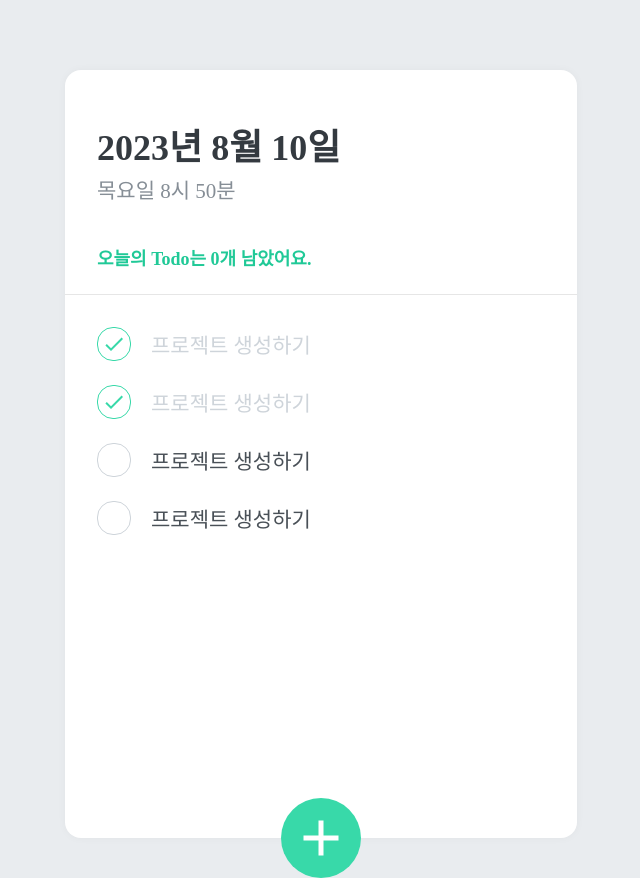
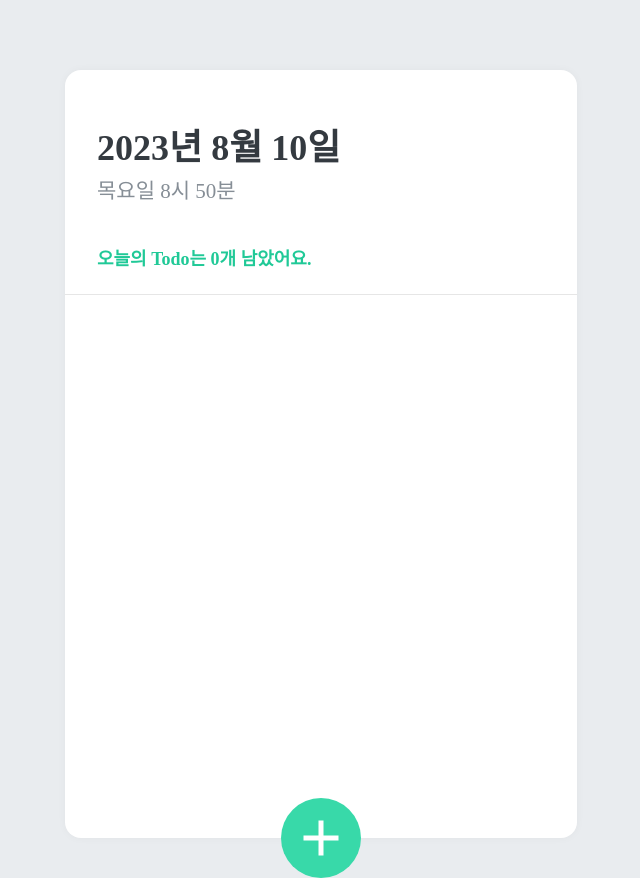
Before and after one commit to ldhbenecia/Practic_TodoList, a React (Create React App) app: page / in a window 1280 px wide. Shown: the whole page, without its empty margins (319-959 px from the left). Built offline with nearby package versions, Linux system fonts and the light colour scheme.

Commit message:
Refactor: Recoil 적용 및 기능 구현

```diff
--- a/src/App.tsx
+++ b/src/App.tsx
@@ -1,9 +1,7 @@
 import React from 'react';
 import { createGlobalStyle } from 'styled-components';
-import TodoTemplate from './Components/TodoTemplate';
-import TodoHeader from './Components/TodoHeader';
-import TodoList from './Components/TodoList';
-import TodoCreate from './Components/TodoCreate';
+import TodoPage from './pages/TodoPage';
+
 
 const GlobalStyle = createGlobalStyle`
   body {
@@ -16,11 +14,7 @@ const App:React.FC = () => {
   return (
     <>
       <GlobalStyle />
-      <TodoTemplate>
-        <TodoHeader/>
-        <TodoList />
-        <TodoCreate open={false}/>
-      </TodoTemplate>
+      <TodoPage />
     </>
   );
 };
--- a/src/Components/TodoCreate.tsx
+++ b/src/Components/TodoCreate.tsx
@@ -1,6 +1,8 @@
 import React, { useState } from 'react';
 import styled, { css } from 'styled-components';
 import { MdAdd } from 'react-icons/md';
+import { useRecoilState } from 'recoil';
+import { todoListStates } from '../data/atoms';
 
 const CircleButton = styled.button<TodoCreateProps>`
   background-color: #38d9a9;
@@ -77,19 +79,50 @@ interface TodoCreateProps {
   open: boolean;
 }
 
+export interface TodoListItemProps {
+  id: number;
+  text: string;
+  done: boolean;
+}
+
 const TodoCreate: React.FC<TodoCreateProps> = () => {
   const [open, setOpen] = useState<boolean>(false);
+  const [inputValue, setInputValue] = useState<string>('');
+  const [todoList, setTodoList] = useRecoilState<TodoListItemProps[]>(todoListStates);
 
   const onToggle = () => {
     setOpen(!open);
+  };
+
+  const handleSubmit = (e: React.ChangeEvent<HTMLFormElement>) => {
+    e.preventDefault();
+
+    const newTodo = {
+      id: Date.now(),
+      text: inputValue,
+      done: false,
+    };
+
+    setInputValue("")
+    setTodoList([...todoList, newTodo]);
+    setOpen(false)
+  };
+
+  const handleInputChange = (e: React.ChangeEvent<HTMLInputElement>) => {
+    setInputValue(e.target.value);
   };
 
   return (
     <>
       {open && (
         <InsertFormPositioner>
-          <InsertForm>
-            <Input autoFocus placeholder="할 일을 입력 후, Enter 를 누르세요" />
+          <InsertForm onSubmit={handleSubmit}>
+            <Input
+              value={inputValue}
+              onChange={handleInputChange}
+              autoFocus
+              placeholder="할 일을 입력 후, Enter 를 누르세요"
+            />
           </InsertForm>
         </InsertFormPositioner>
       )}
--- a/src/Components/TodoHeader.tsx
+++ b/src/Components/TodoHeader.tsx
@@ -1,5 +1,7 @@
 import React from 'react';
+import { useRecoilValue } from 'recoil';
 import styled from 'styled-components';
+import { todoListStates } from '../data/atoms';
 
 const TodoHeadLayout = styled.div`
   padding: 48px 32px 24px 32px;
@@ -35,6 +37,10 @@ const TodoHeader: React.FC = () => {
   const hours = today.getHours();
   const minutes = today.getMinutes();
 
+  const todoList = useRecoilValue(todoListStates);
+  const unDoneTodo = todoList.filter((todo) => !todo.done);
+  const remainTodoCount = unDoneTodo.length;
+
   return (
     <TodoHeadLayout>
       <h1>
@@ -43,7 +49,7 @@ const TodoHeader: React.FC = () => {
       <div className="day">
         {day}요일 {hours}시 {minutes}분
       </div>
-      <div className="tasks-left">오늘의 Todo는 0개 남았어요.</div>
+      <div className="tasks-left">오늘의 Todo는 {remainTodoCount}개 남았어요.</div>
     </TodoHeadLayout>
   );
 };
--- a/src/Components/TodoItem.tsx
+++ b/src/Components/TodoItem.tsx
@@ -1,7 +1,8 @@
 import React from 'react';
 import styled, { css } from 'styled-components';
 import { MdDone, MdDelete } from 'react-icons/md';
-
+import { useSetRecoilState } from 'recoil';
+import { todoListStates } from '../data/atoms';
 
 const Remove = styled.div`
   display: flex;
@@ -60,18 +61,30 @@ const Text = styled.div<TodoItemProps>`
 
 interface TodoItemProps {
   id?: number;
-  done: boolean;
+  done?: boolean;
   text?: string;
 }
 
 const TodoItem: React.FC<TodoItemProps> = ({ id, done, text }) => {
+  const setTodoList = useSetRecoilState(todoListStates);
+
+  const handleToggle = () => {
+    setTodoList((todo) =>
+      todo.map((toggleTodo) => (toggleTodo.id === id ? { ...toggleTodo, done: !toggleTodo.done } : toggleTodo)),
+    );
+  };
+
+  const handleDelete = () => {
+    setTodoList((todo) => todo.filter((deleteTodo) => deleteTodo.id !== id));
+  };
+
   return (
     <TodoItemBlock>
-      <CheckCircle done={done}>
+      <CheckCircle done={done} onClick={handleToggle}>
         {done && <MdDone />}
       </CheckCircle>
       <Text done={done}>{text}</Text>
-      <Remove>
+      <Remove onClick={handleDelete}>
         <MdDelete />
       </Remove>
     </TodoItemBlock>
--- a/src/Components/TodoList.tsx
+++ b/src/Components/TodoList.tsx
@@ -1,6 +1,8 @@
 import React from 'react';
 import styled from 'styled-components';
 import TodoItem from './TodoItem';
+import { useRecoilValue } from 'recoil';
+import { todoListStates } from '../data/atoms';
 
 const TodoListLayout = styled.div`
   flex: 1;
@@ -9,12 +11,13 @@ const TodoListLayout = styled.div`
 `;
 
 const TodoList = () => {
+  const todoList = useRecoilValue(todoListStates);
+
   return (
     <TodoListLayout>
-      <TodoItem text="프로젝트 생성하기" done={true} />
-      <TodoItem text="프로젝트 생성하기" done={true} />
-      <TodoItem text="프로젝트 생성하기" done={false} />
-      <TodoItem text="프로젝트 생성하기" done={false} />
+      {todoList.map((todo) => (
+        <TodoItem key={todo.id} id={todo.id} done={todo.done} text={todo.text} />
+      ))}
     </TodoListLayout>
   );
 };
--- /dev/null
+++ b/src/pages/TodoPage.tsx
@@ -0,0 +1,19 @@
+import React from 'react'
+import TodoTemplate from '../components/TodoTemplate';
+import TodoHeader from '../components/TodoHeader';
+import TodoList from '../components/TodoList';
+import TodoCreate from '../components/TodoCreate';
+
+const TodoPage = () => {
+  return (
+    <>
+      <TodoTemplate>
+        <TodoHeader />
+        <TodoList />
+        <TodoCreate open={false} />
+      </TodoTemplate>
+    </>
+  );
+}
+
+export default TodoPage
```
